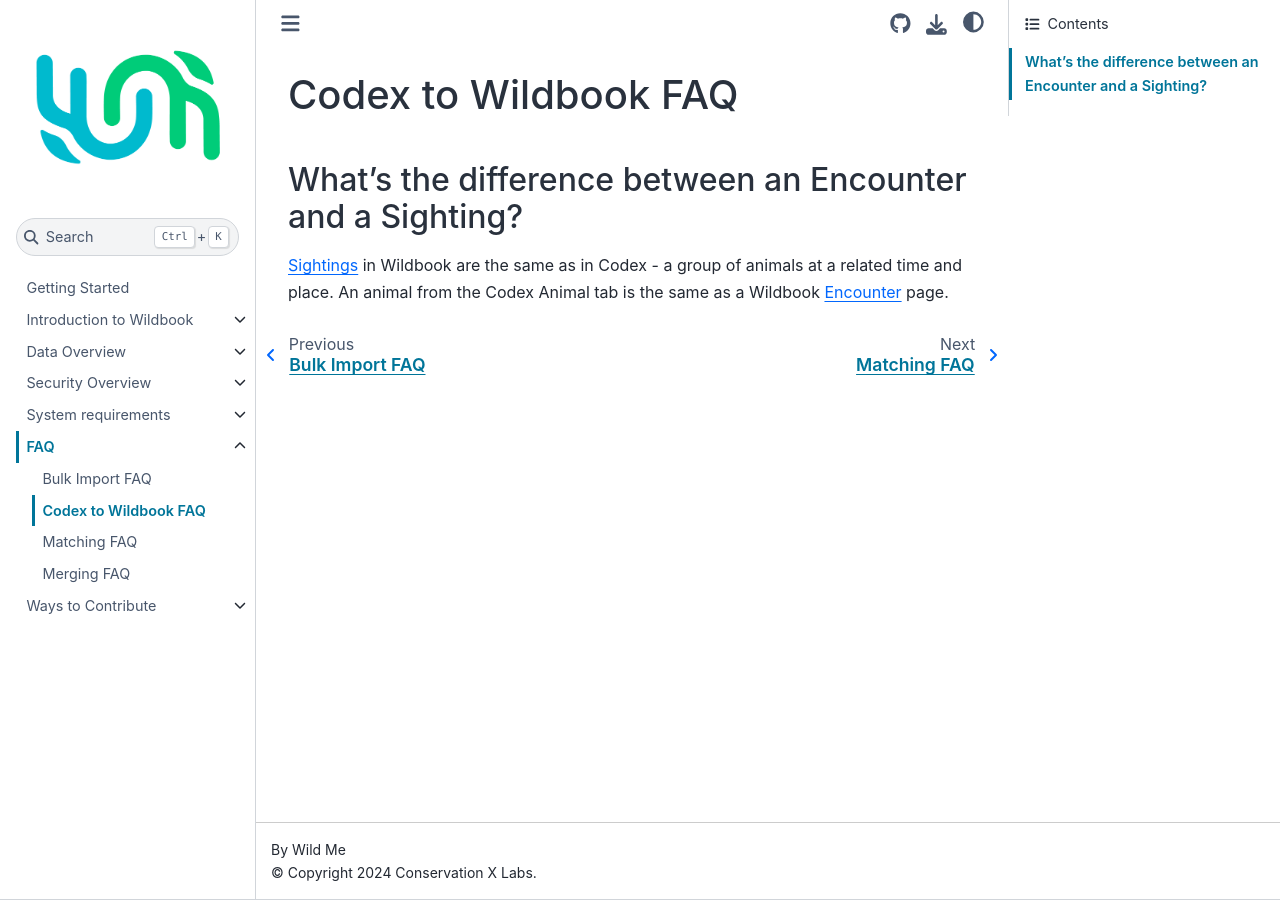
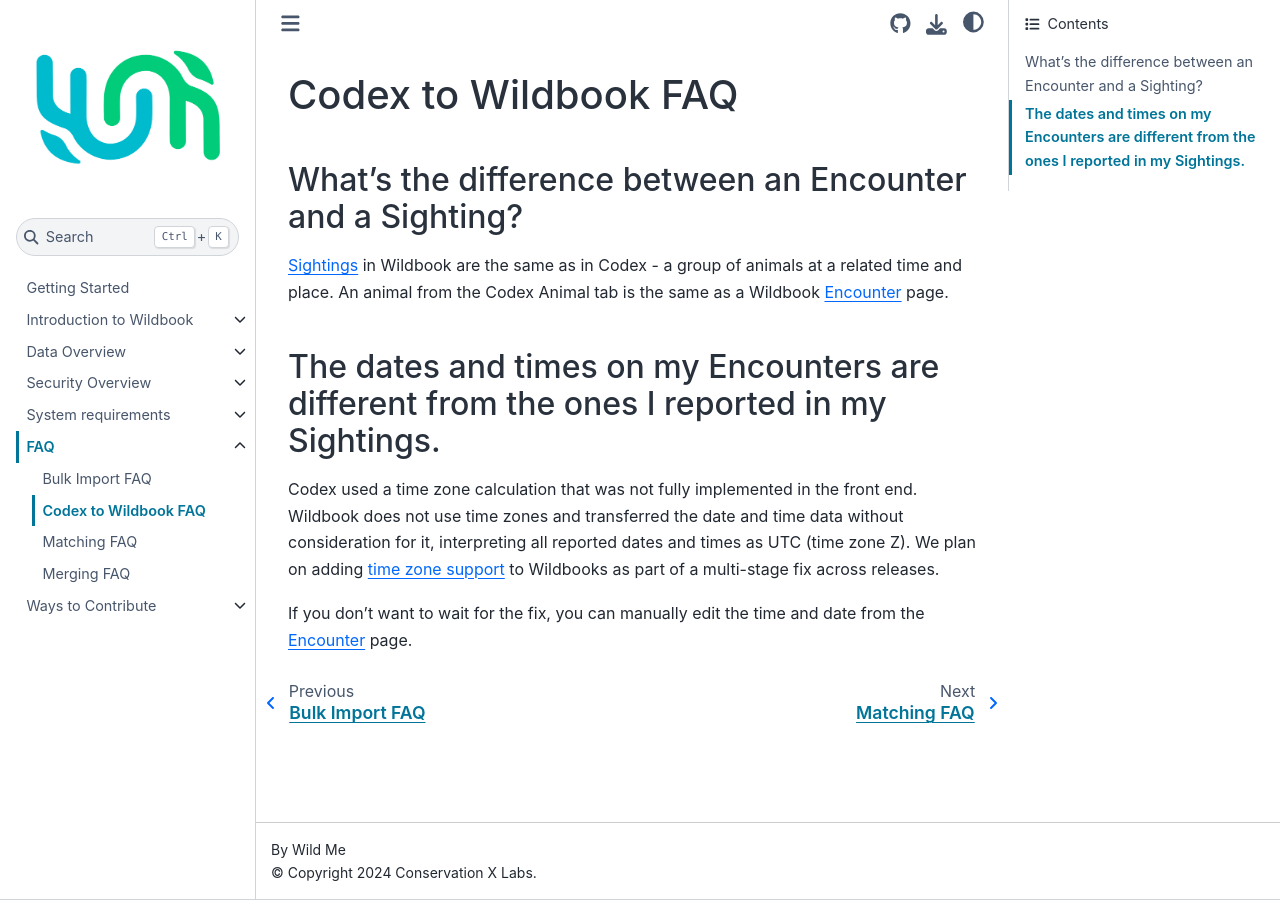
Before and after one commit to WildMeOrg/wildbook-docs, a Sphinx documentation site: the page built from docs/faq/codex-wildbook-faq.md, in a window 1280 px wide. Built offline with Sphinx 7.4.7 and the Sphinx Book theme 1.1.4, drawn with Linux system fonts in a browser that asks for light colours.

Commit message:
Update codex-wildbook-faq.md
Added a new Q&A for time and date discrepancies.

```diff
--- a/docs/faq/codex-wildbook-faq.md
+++ b/docs/faq/codex-wildbook-faq.md
@@ -3,3 +3,9 @@
 ## What's the difference between an Encounter and a Sighting?
 
 [Sightings](../introduction/sighting.md) in Wildbook are the same as in Codex - a group of animals at a related time and place. An animal from the Codex Animal tab is the same as a Wildbook [Encounter](../introduction/encounter.md) page.
+
+## The dates and times on my Encounters are different from the ones I reported in my Sightings.
+
+Codex used a time zone calculation that was not fully implemented in the front end. Wildbook does not use time zones and transferred the date and time data without consideration for it, interpreting all reported dates and times as UTC (time zone Z). We plan on adding [time zone support](https://github.com/WildMeOrg/Wildbook/issues/721) to Wildbooks as part of a multi-stage fix across releases.
+
+If you don't want to wait for the fix, you can manually edit the time and date from the [Encounter](../introduction/encounter.md) page.
```
